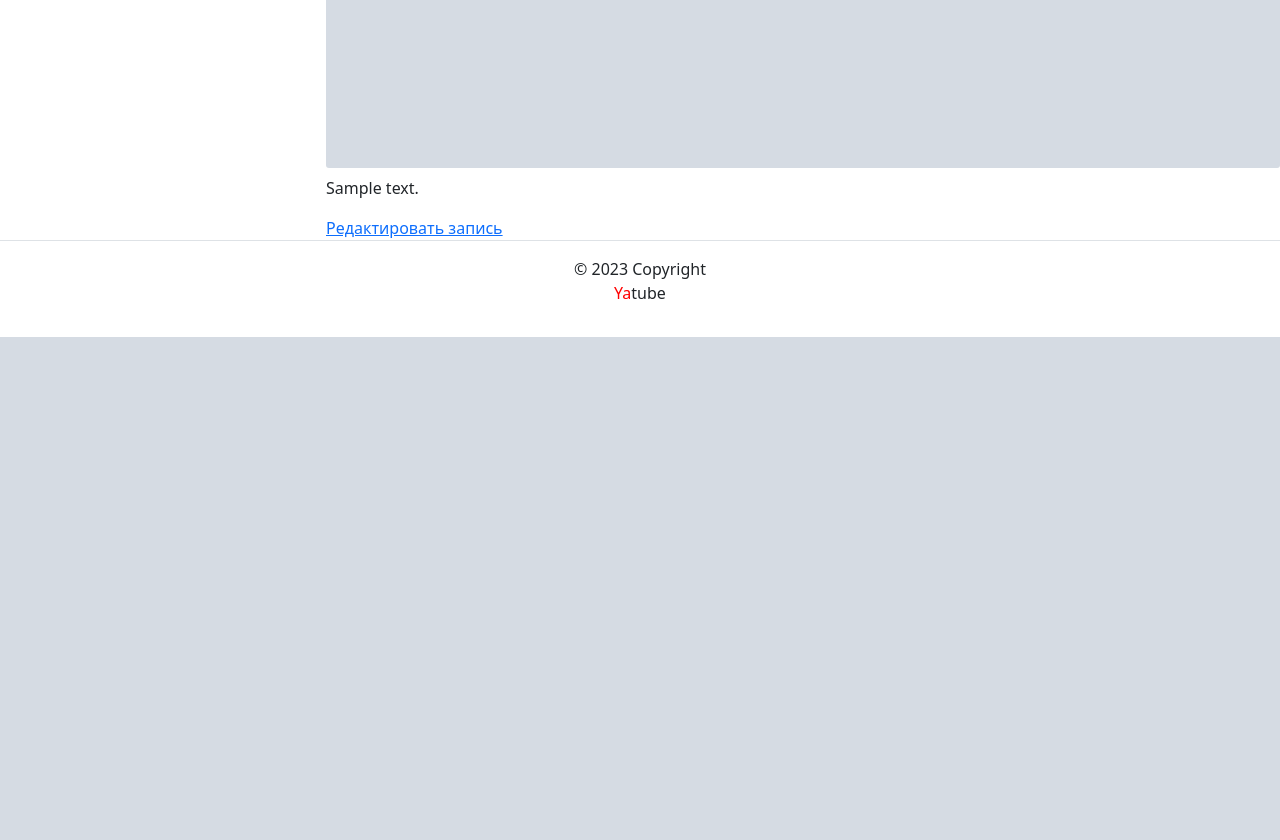
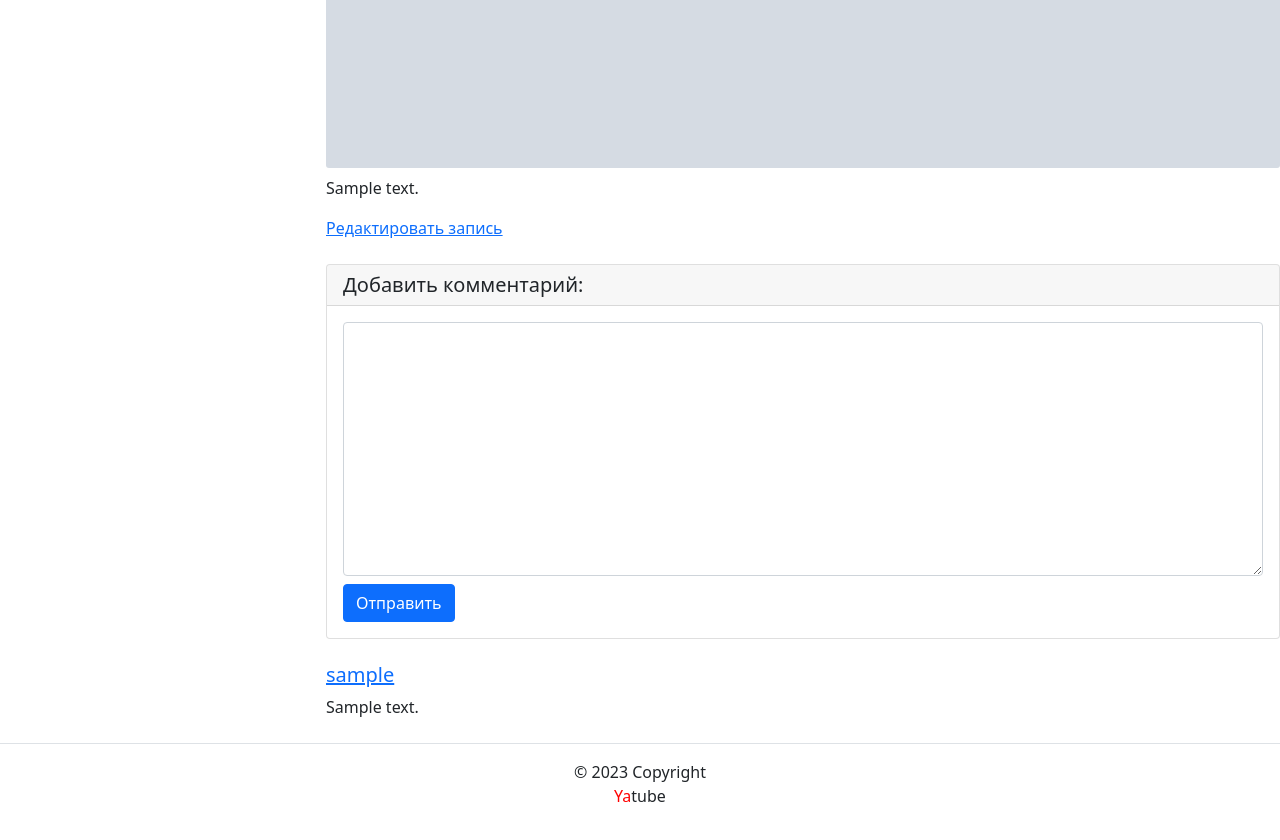
Before and after one commit to MargulanZhanay/yatube_project, a Django app: page /posts/1/ in a window 1280 px wide. Shown: the part 612-1452 px from the top of the page. Before the commit the page ends 949 px from the top, so only its background shows below. Run offline with Django 3.2, Linux system fonts and the light colour scheme; a user stored in the database is signed in; tables that the repository leaves empty hold one stand-in row (values such as "Sample post"); grey boxes marked "Sample" are stand-in pictures; some libraries are stand-ins or nearby versions.

Commit message:
Add comments to the posts

```diff
--- a/yatube/posts/forms.py
+++ b/yatube/posts/forms.py
@@ -1,8 +1,14 @@
 from django import forms
-from .models import Post
+from .models import Post, Comment
 
 
 class PostForm(forms.ModelForm):
     class Meta:
         model = Post
         fields = ('text', 'group', 'image')
+
+
+class CommentForm(forms.ModelForm):
+    class Meta:
+        model = Comment
+        fields = ('text',)
--- a/yatube/posts/models.py
+++ b/yatube/posts/models.py
@@ -45,3 +45,29 @@ class Post(models.Model):
 
     def __str__(self):
         return self.text[:15]
+
+
+class Comment(models.Model):
+    post = models.ForeignKey(
+        Post,
+        blank=True,
+        null=True,
+        on_delete=models.SET_NULL,
+        related_name='comments'
+    )
+    author = models.ForeignKey(
+        User,
+        on_delete=models.CASCADE,
+        related_name='comments'
+    )
+    text = models.TextField(
+        'Текст комментария',
+        help_text='Введите текст комментария'
+    )
+    created = models.DateTimeField('Дата публикация', auto_now_add=True)
+
+    class Meta:
+        ordering = ['-created']
+
+    def __str__(self):
+        return self.text
--- a/yatube/posts/urls.py
+++ b/yatube/posts/urls.py
@@ -10,4 +10,7 @@ urlpatterns = [
     path('posts/<int:post_id>/', views.post_detail, name='post_detail'),
     path('create/', views.post_create, name='post_create'),
     path('posts/<int:post_id>/edit/', views.post_edit, name='post_edit'),
+    path(
+        'posts/<int:post_id>/comment/', views.add_comment, name='add_comment'
+    ),
 ]
--- a/yatube/posts/views.py
+++ b/yatube/posts/views.py
@@ -2,7 +2,7 @@ from django.contrib.auth.decorators import login_required
 from django.core.paginator import Paginator
 from django.shortcuts import get_object_or_404, redirect, render
 
-from .forms import PostForm
+from .forms import PostForm, CommentForm
 from .models import Group, Post, User
 
 MAGIC_NUMBER = 10  # Number of posts in a page.
@@ -48,9 +48,15 @@ def profile(request, username):
 
 
 def post_detail(request, post_id):
-    post = get_object_or_404(Post, pk=post_id)
+    form = CommentForm(request.POST or None)
+    post = get_object_or_404(Post, id=post_id)
+    comments = post.comments.all()
+    post_count = post.author.posts.count()
     context = {
-        'post': post
+        'post': post,
+        'post_count': post_count,
+        'form': form,
+        'comments': comments,
     }
     return render(request, 'posts/post_detail.html', context)
 
@@ -96,3 +102,15 @@ def post_edit(request, post_id):
         'post': post
     }
     return render(request, 'posts/create_post.html', context)
+
+
+@login_required
+def add_comment(request, post_id):
+    post = get_object_or_404(Post, id=post_id)
+    form = CommentForm(request.POST or None)
+    if form.is_valid():
+        comment = form.save(commit=False)
+        comment.author = request.user
+        comment.post = post
+        comment.save()
+    return redirect('posts:post_detail', post_id=post_id)
--- /dev/null
+++ b/yatube/templates/includes/comment.html
@@ -0,0 +1,31 @@
+{% load user_filters %}
+
+{% if user.is_authenticated %}
+  <div class="card my-4">
+    <h5 class="card-header">Добавить комментарий:</h5>
+    <div class="card-body">
+      <form method="post" action="{% url 'posts:add_comment' post.id %}">
+        {% csrf_token %}
+        <div class="form-group mb-2">
+          {{ form.text|addclass:"form-control" }}
+        </div>
+        <button type="submit" class="btn btn-primary">Отправить</button>
+      </form>
+    </div>
+  </div>
+{% endif %}
+
+{% for comment in comments %}
+  <div class="media mb-4">
+    <div class="media-body">
+      <h5 class="mt-0">
+        <a href="{% url 'posts:profile' comment.author.username %}">
+          {{ comment.author.username }}
+        </a>
+      </h5>
+      <p>
+        {{ comment.text }}
+      </p>
+    </div>
+  </div>
+{% endfor %}
--- a/yatube/templates/posts/post_detail.html
+++ b/yatube/templates/posts/post_detail.html
@@ -38,6 +38,7 @@
         {% if post.author == user %}
         <a href={% url 'posts:post_edit' post.pk %}>Редактировать запись</a>
         {% endif %}
+        {% include 'includes/comment.html' %}
     </article>
     </div>
 {% endblock content %}
```
Also changed, not shown: yatube/posts/tests/test_views.py (+25 -1 lines), yatube/posts/migrations/0004_comment.py (added).
